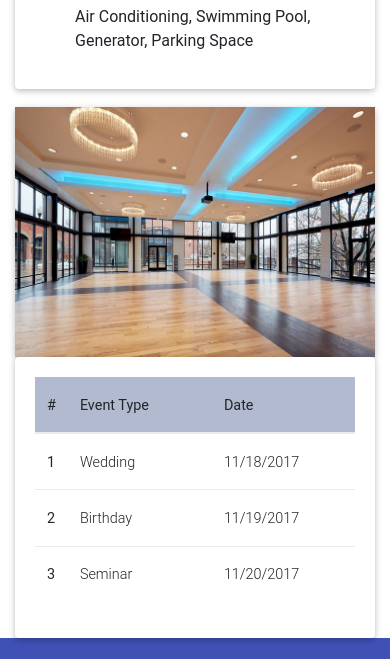
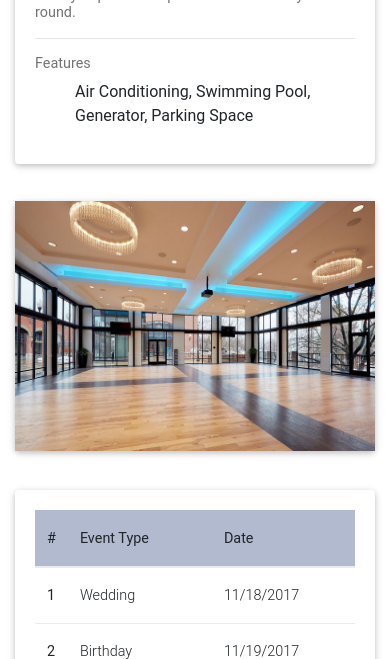
Before and after one commit to kenoseni/Events-Manager-Olusola-Oseni, a plain HTML site: page centerdetail.html in a window 390 px wide. Shown: the part 577-1236 px from the top of the page. Drawn offline with nearby package versions, Linux system fonts and the light colour scheme.

Commit message:
Add styles to new id's

```diff
--- a/css/style7.css
+++ b/css/style7.css
@@ -2,7 +2,7 @@
 #info{
     margin-top: 10%
 }
-#space {
+#space, #space2 {
     margin-top: 5%
 }
 li {
@@ -14,3 +14,6 @@ li {
     overflow-y: auto;
     -ms-overflow-style: -ms-autohiding-scrollbar;
 }
+@media screen and (max-width: 768px) {
+    #info, #paradise, #etable {padding-top: 10%;}
+}
```
